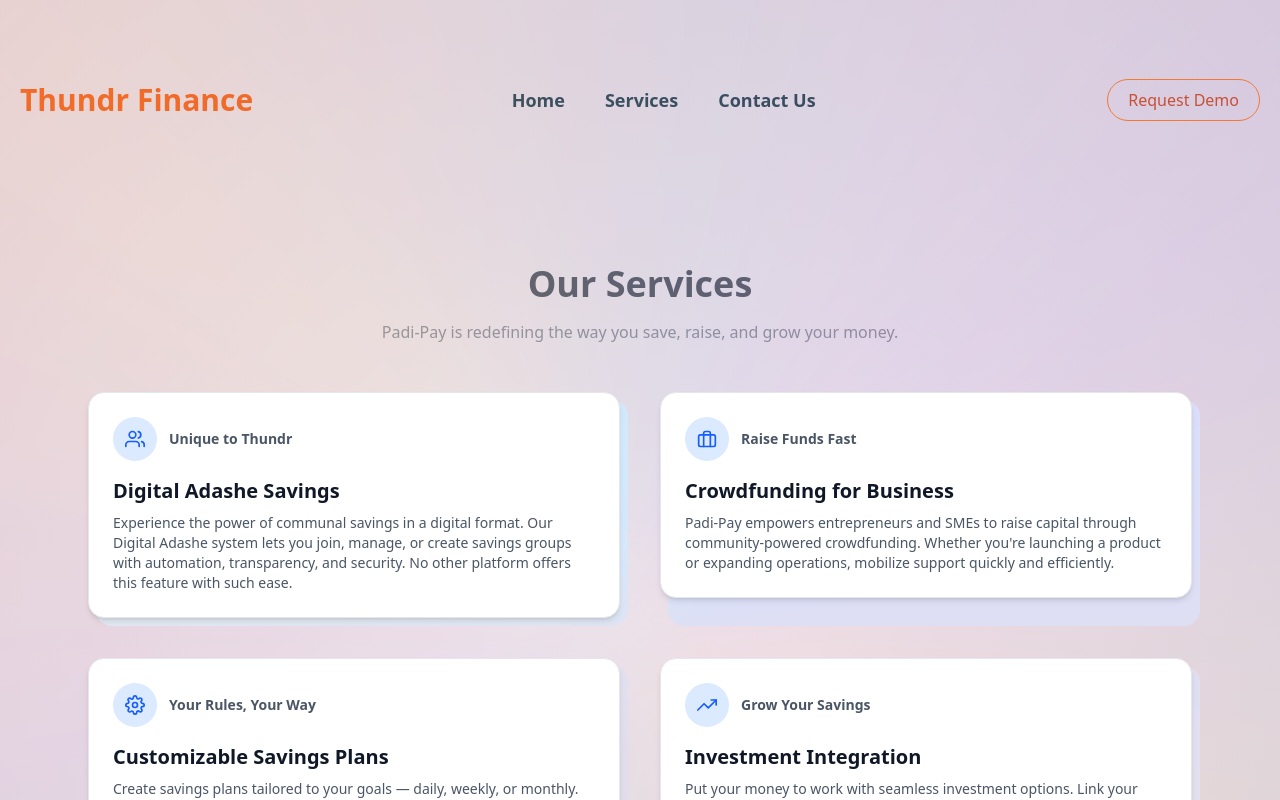
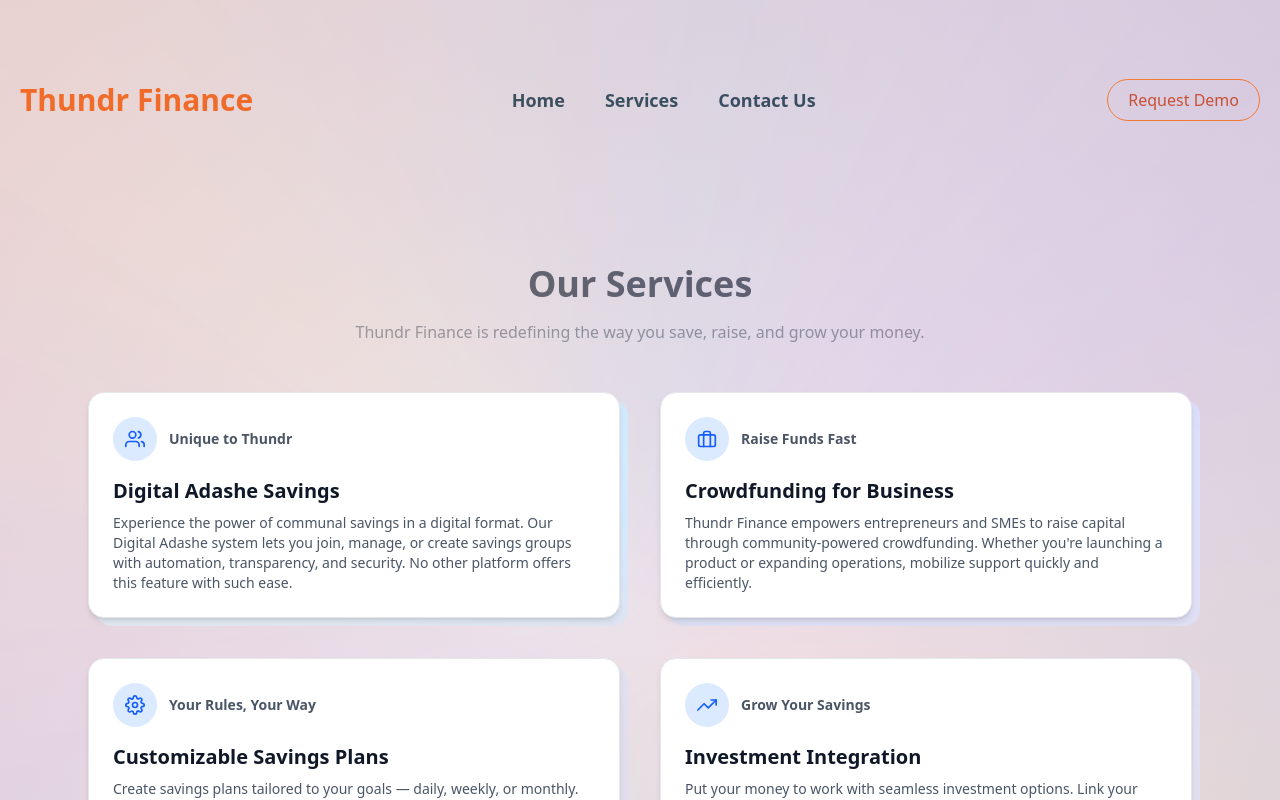
Before and after one commit to HauwaSalihu/thunder, a React (Vite) app: page /services in a window 1280 px wide. Shown: the top 800 px of the page. Built offline with nearby package versions, Linux system fonts and the light colour scheme.

Commit message:
updated interface

```diff
--- a/src/components/ThundrFinance/Services.jsx
+++ b/src/components/ThundrFinance/Services.jsx
@@ -15,7 +15,7 @@ const services = [
     title: "Crowdfunding for Business",
     highlight: "Raise Funds Fast",
     description:
-      "Padi-Pay empowers entrepreneurs and SMEs to raise capital through community-powered crowdfunding. Whether you're launching a product or expanding operations, mobilize support quickly and efficiently.",
+      "Thundr Finance empowers entrepreneurs and SMEs to raise capital through community-powered crowdfunding. Whether you're launching a product or expanding operations, mobilize support quickly and efficiently.",
   },
   {
     icon: <FiSettings className="text-blue-600" size={20} />,
@@ -49,7 +49,7 @@ export default function Services() {
       <div className="max-w-6xl mx-auto px-6">
         <h2 className="text-4xl font-bold mb-4 text-center">Our Services</h2>
         <p className="text-center text-gray-500 mb-12">
-          Padi-Pay is redefining the way you save, raise, and grow your money.
+          Thundr Finance is redefining the way you save, raise, and grow your money.
         </p>
 
         <div className="grid md:grid-cols-2 gap-10">
```
